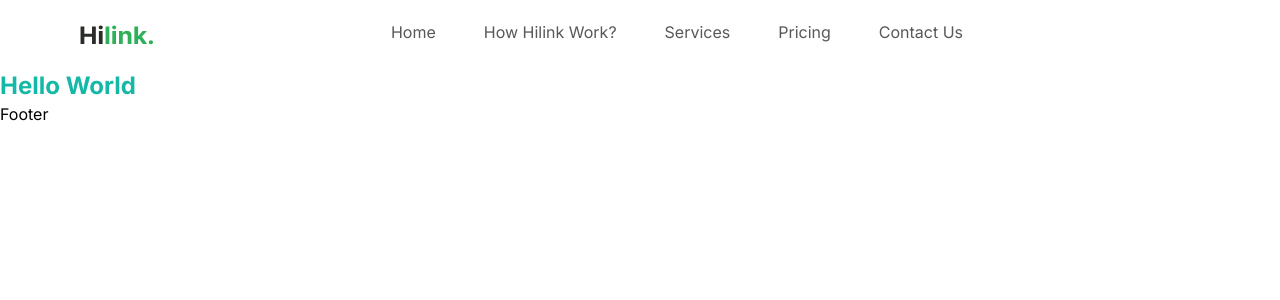
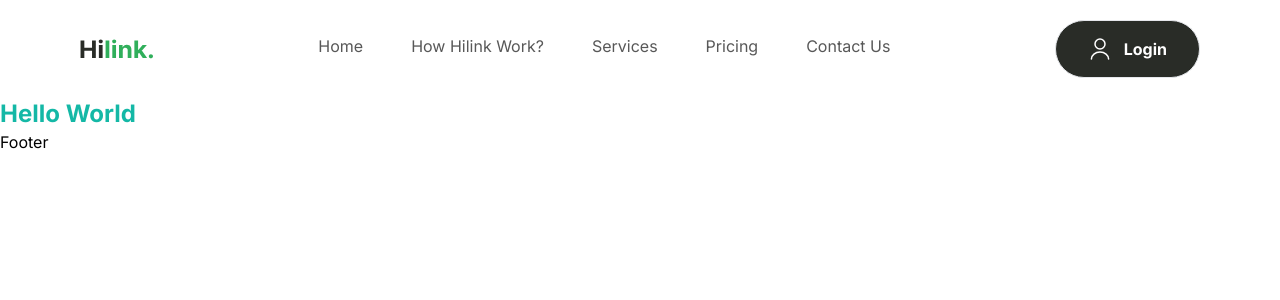
Before and after one commit to demetgas/travelApp, a Next.js app: page / in a window 1280 px wide. Shown: the top 300 px of the page. Built offline with nearby package versions, Linux system fonts and the light colour scheme.

Commit message:
Update Button.tsx

```diff
--- a/components/Button.tsx
+++ b/components/Button.tsx
@@ -1,3 +1,5 @@
+import Image from "next/image";
+
 type ButtonProps = {
   type: "button" | "submit";
   title: string;
@@ -6,7 +8,15 @@ type ButtonProps = {
 };
 
 const Button = ({ type, title, icon, variant }: ButtonProps) => {
-  return <button type={type}></button>;
+  return (
+    <button
+      className={`flexCenter gap-3 rounded-full border ${variant}`}
+      type={type}
+    >
+      {icon && <Image src={icon} alt={title} width={24} height={24} />}
+      <label className="bold-16 whitespace-nowrap">{title}</label>
+    </button>
+  );
 };
 
 export default Button;
```
